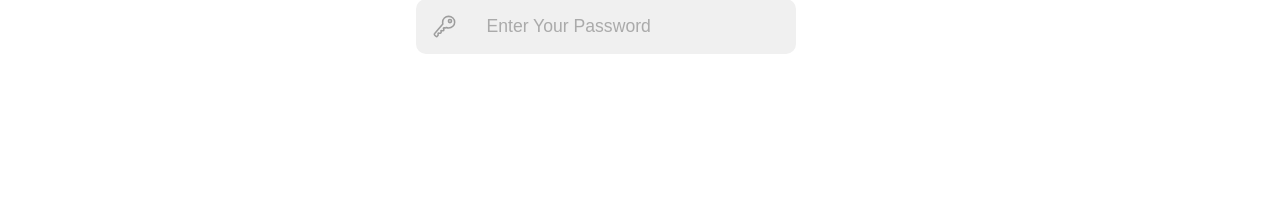
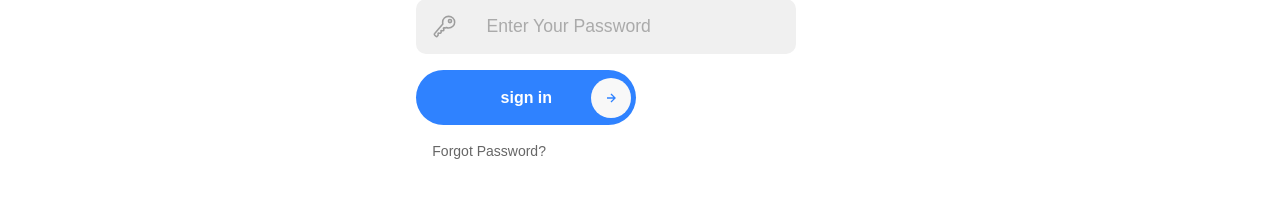
Before and after one commit to Mostofareza3/NextJs-Ecommerce, a Next.js app: page /signin in a window 1280 px wide. Shown: the part 529-744 px from the top of the page. Built offline with nearby package versions, Linux system fonts and the light colour scheme; no server answers.

Commit message:
auth/signup 4

```diff
--- a/Base.scss
+++ b/Base.scss
@@ -3,8 +3,10 @@
 $shadow-2: rgba(241, 12, 12, 0.96) 0 2px 8px 0;
 
 $blue-color: #2f82ff;
+$blue-color-light: #0669ff;
 $gray-color: #f8f8f8;
 $light-error-color: #fd010169;
+$error-color: #ed4337;
 
 .btn_primary {
   display: flex;
--- /dev/null
+++ b/components/utility/buttons/CircleIconButton.js
@@ -0,0 +1,16 @@
+import { BiRightArrowAlt } from "react-icons/bi";
+import styles from "./styles.module.scss";
+const CircleIconButton = ({ type, text, icon }) => {
+  return (
+    <>
+      <button className={styles.button} type={type}>
+        {text}
+        <div className={styles.svg__wrap}>
+          <BiRightArrowAlt />
+        </div>
+      </button>
+    </>
+  );
+};
+
+export default CircleIconButton;
--- /dev/null
+++ b/components/utility/buttons/styles.module.scss
@@ -0,0 +1,33 @@
+@import "../../../Base.scss";
+
+.button {
+  position: relative;
+  border: none;
+  outline: none;
+  width: 220px;
+  height: 55px;
+  border-radius: 30px;
+  font-weight: 600;
+  color: #fff;
+  background: $blue-color;
+  cursor: pointer;
+  display: block;
+  &:hover {
+    background: $blue-color-light;
+  }
+  .svg__wrap {
+    position: absolute;
+    top: 7.5px;
+    right: 5px;
+    width: 40px;
+    height: 40px;
+    border-radius: 50%;
+    display: grid;
+    place-items: center;
+    position: absolute;
+    background: $gray-color;
+    svg {
+      fill: $blue-color;
+    }
+  }
+}
--- a/components/utility/inputs/LoginInput.js
+++ b/components/utility/inputs/LoginInput.js
@@ -3,7 +3,7 @@
 import styles from "./styles.module.scss";
 import { SiMinutemailer } from "react-icons/si";
 import { MdEmail } from "react-icons/md";
-import { useField } from "formik";
+import { ErrorMessage, useField } from "formik";
 
 const LoginInput = ({ icon, placeholder, ...props }) => {
   const [field, meta] = useField(props);
@@ -31,6 +31,14 @@
         {...field}
         {...props}
       />
+      {meta.touched && meta.error ? (
+        <div className={styles.error__popup}>
+          <ErrorMessage name={field.name} />
+          <span></span>
+        </div>
+      ) : (
+        ""
+      )}
     </div>
   );
 };
--- a/components/utility/inputs/styles.module.scss
+++ b/components/utility/inputs/styles.module.scss
@@ -12,6 +12,8 @@
   padding: 0 1rem;
   margin-bottom: 1rem;
   border-radius: 10px;
+  position: relative;
+  transition: all 0.3s ease-in-out;
   svg {
     width: 25px;
     height: 25px;
@@ -47,3 +49,28 @@
     stroke: #fff !important;
   }
 }
+
+.error__popup {
+  position: absolute;
+  top: -70px;
+  background: $error-color;
+  height: 60px;
+  width: 100%;
+  border-radius: 10px;
+  display: grid;
+  place-items: center;
+  color: #fff;
+  font-weight: 700;
+  font-size: 14px;
+  padding: 10px;
+  transition: all 0.3s ease-in-out;
+  span {
+    position: absolute;
+    // top: 10px;
+    bottom: -10px !important;
+    left: 1rem;
+    border-top: 10px solid $error-color;
+    border-right: 10px solid transparent;
+    border-left: 10px solid transparent;
+  }
+}
--- a/src/pages/signin.js
+++ b/src/pages/signin.js
@@ -7,6 +7,7 @@
 import { Form, Formik } from "formik";
 import LoginInput from "components/utility/inputs/LoginInput";
 import * as Yup from "yup";
+import CircleIconButton from "components/utility/buttons/CircleIconButton";
 
 const initialValues = {
   login_email: "",
@@ -72,6 +73,10 @@
                     icon="password"
                     placeholder="Enter Your Password"
                   />
+                  <CircleIconButton type="submit" text="sign in" />
+                  <div className={styles.forgot}>
+                    <Link href="/forget">Forgot Password?</Link>
+                  </div>
                 </Form>
               )}
             </Formik>
--- a/src/styles/signin.module.scss
+++ b/src/styles/signin.module.scss
@@ -58,5 +58,17 @@
     form {
       margin-top: 2rem;
     }
+    .forgot {
+      color: #666;
+      padding: 1rem;
+      font-size: 14px;
+      height: 40px;
+      width: fit-content;
+
+      &:hover {
+        color: $blue-color;
+        border-bottom: 1px solid $blue-color;
+      }
+    }
   }
 }
```
